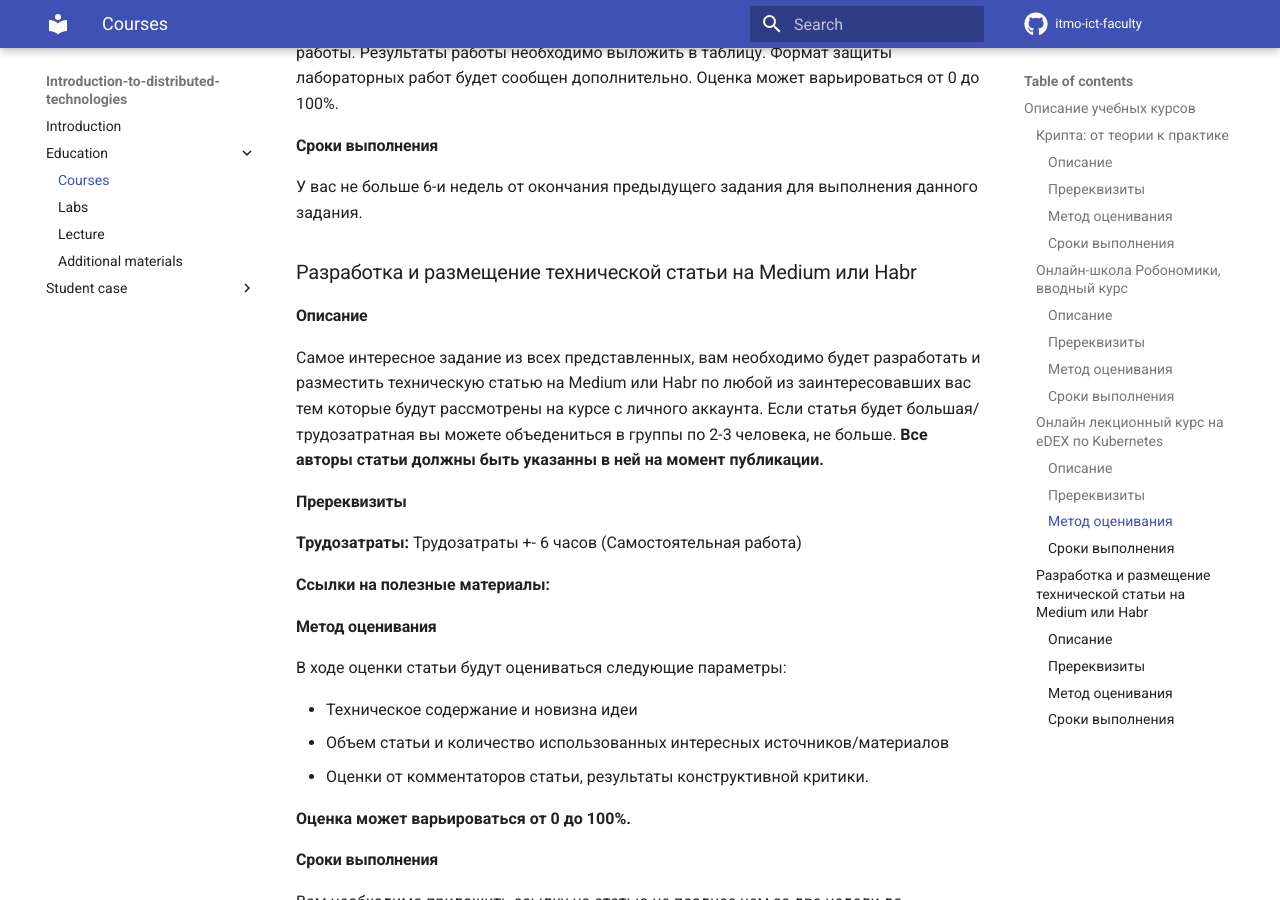
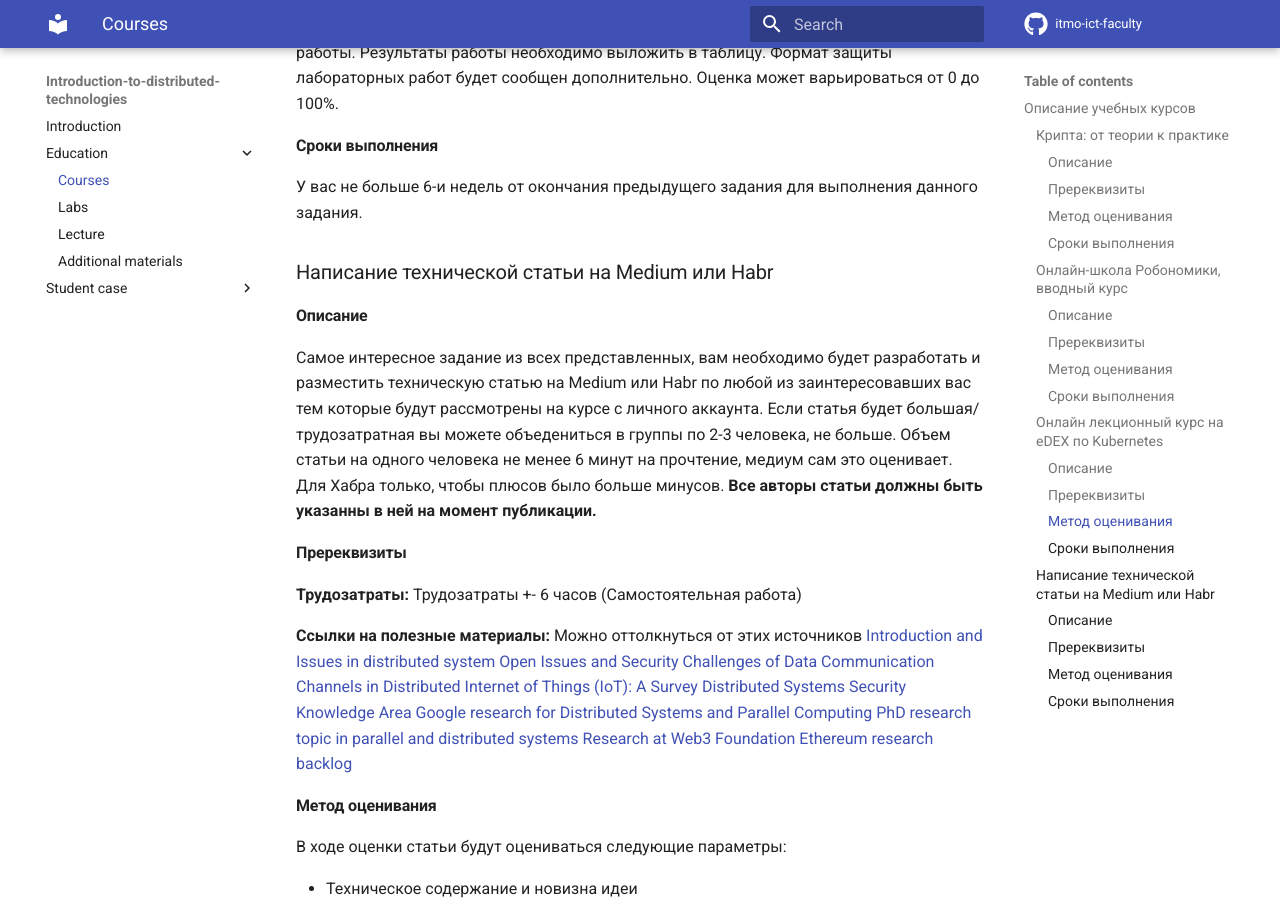
Before and after one commit to itmo-ict-faculty/introduction-to-distributed-technologies, an MkDocs documentation site: the page built from docs/education/courses.md, in a window 1280 px wide and 900 px high, scrolled down 1871 px. Built offline with MkDocs 1.6.1 and Material for MkDocs 9.7.7, drawn with Linux system fonts in a browser that asks for light colours; comment, search, counter and statistics services are not loaded.

Commit message:
Update courses.md

```diff
--- a/docs/education/courses.md
+++ b/docs/education/courses.md
@@ -47,13 +47,20 @@
 #### Сроки выполнения
 У вас не больше 6-и недель от окончания предыдущего задания для выполнения данного задания.
 
-### Разработка и размещение технической статьи на Medium или Habr
+### Написание технической статьи на Medium или Habr
 #### Описание
-Самое интересное задание из всех представленных, вам необходимо будет разработать и разместить техническую статью на Medium или Habr по любой из заинтересовавших вас тем которые будут рассмотрены на курсе с личного аккаунта. Если статья будет большая/трудозатратная вы можете объедениться в группы по 2-3 человека, не больше. **Все авторы статьи должны быть указанны в ней на момент публикации.**
+Самое интересное задание из всех представленных, вам необходимо будет разработать и разместить техническую статью на Medium или Habr по любой из заинтересовавших вас тем которые будут рассмотрены на курсе с личного аккаунта. Если статья будет большая/трудозатратная вы можете объедениться в группы по 2-3 человека, не больше. Объем статьи на одного человека не менее 6 минут на прочтение, медиум сам это оценивает. Для Хабра только, чтобы плюсов было больше минусов. **Все авторы статьи должны быть указанны в ней на момент публикации.**
 #### Пререквизиты
 **Трудозатраты:** Трудозатраты +- 6 часов (Самостоятельная работа)
 
-**Ссылки на полезные материалы:**
+**Ссылки на полезные материалы:** Можно оттолкнуться от этих источников
+[Introduction and Issues in distributed system](https://ds.cs.luc.edu/issues/issues.html)
+[Open Issues and Security Challenges of Data Communication Channels in Distributed Internet of Things (IoT): A Survey](https://www.researchgate.net/publication/322814035_Open_Issues_and_Security_Challenges_of_Data_Communication_Channels_in_Distributed_Internet_of_Things_IoT_A_Survey)
+[Distributed Systems Security Knowledge Area](https://www.cybok.org/media/downloads/Distributed_Systems_Security_issue_1.0.pdf)
+[Google research for Distributed Systems and Parallel Computing](https://research.google/research-areas/distributed-systems-and-parallel-computing/)
+[PhD research topic in parallel and distributed systems](https://phdprojects.org/phd-research-topic-parallel-distributed-systems/)
+[Research at Web3 Foundation](https://research.web3.foundation/en/latest/index.html)
+[Ethereum research backlog](https://notes.ethereum.org/@ethsg/rkxpeG0ff?type=view)
 
 #### Метод оценивания
 В ходе оценки статьи будут оцениваться следующие параметры:
```
